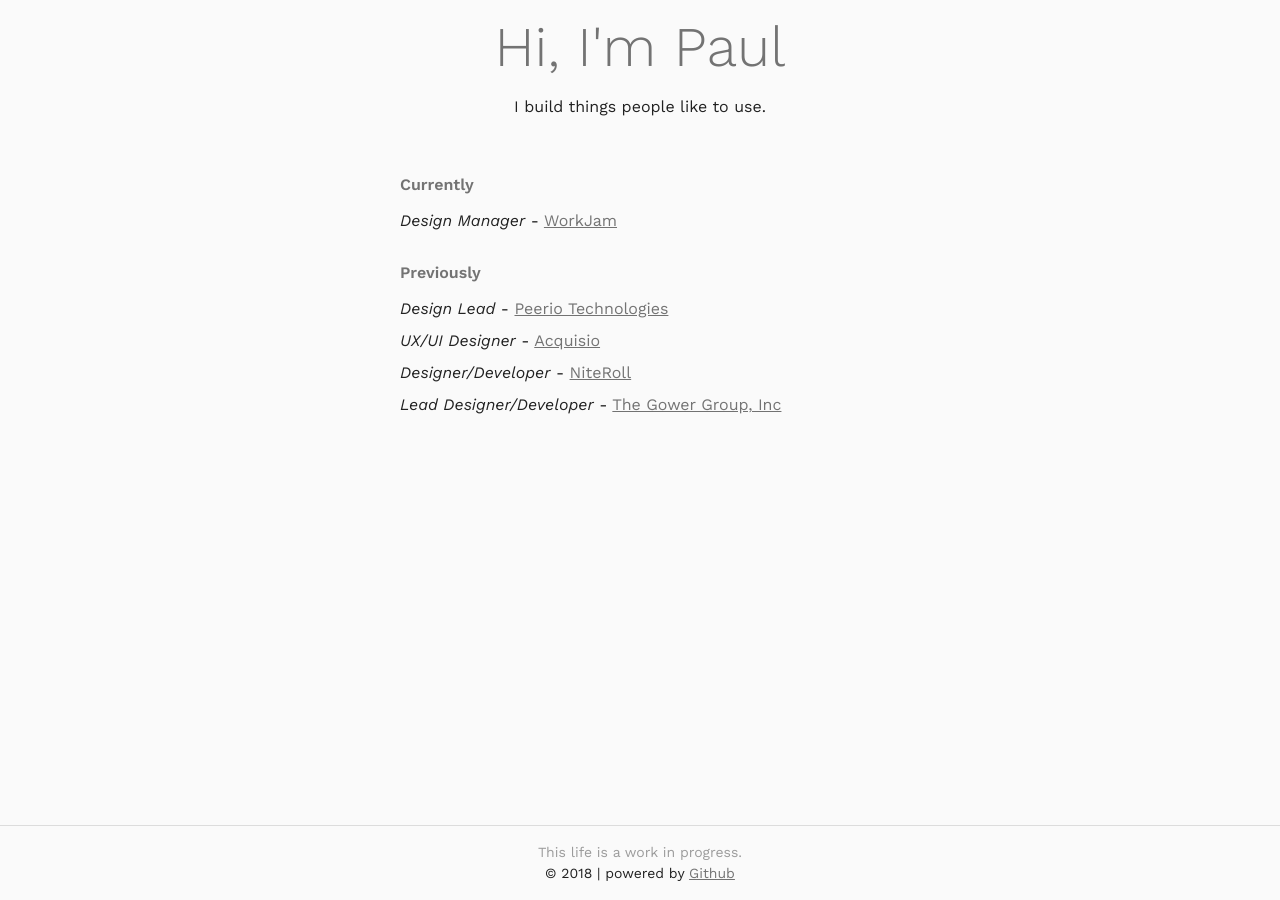
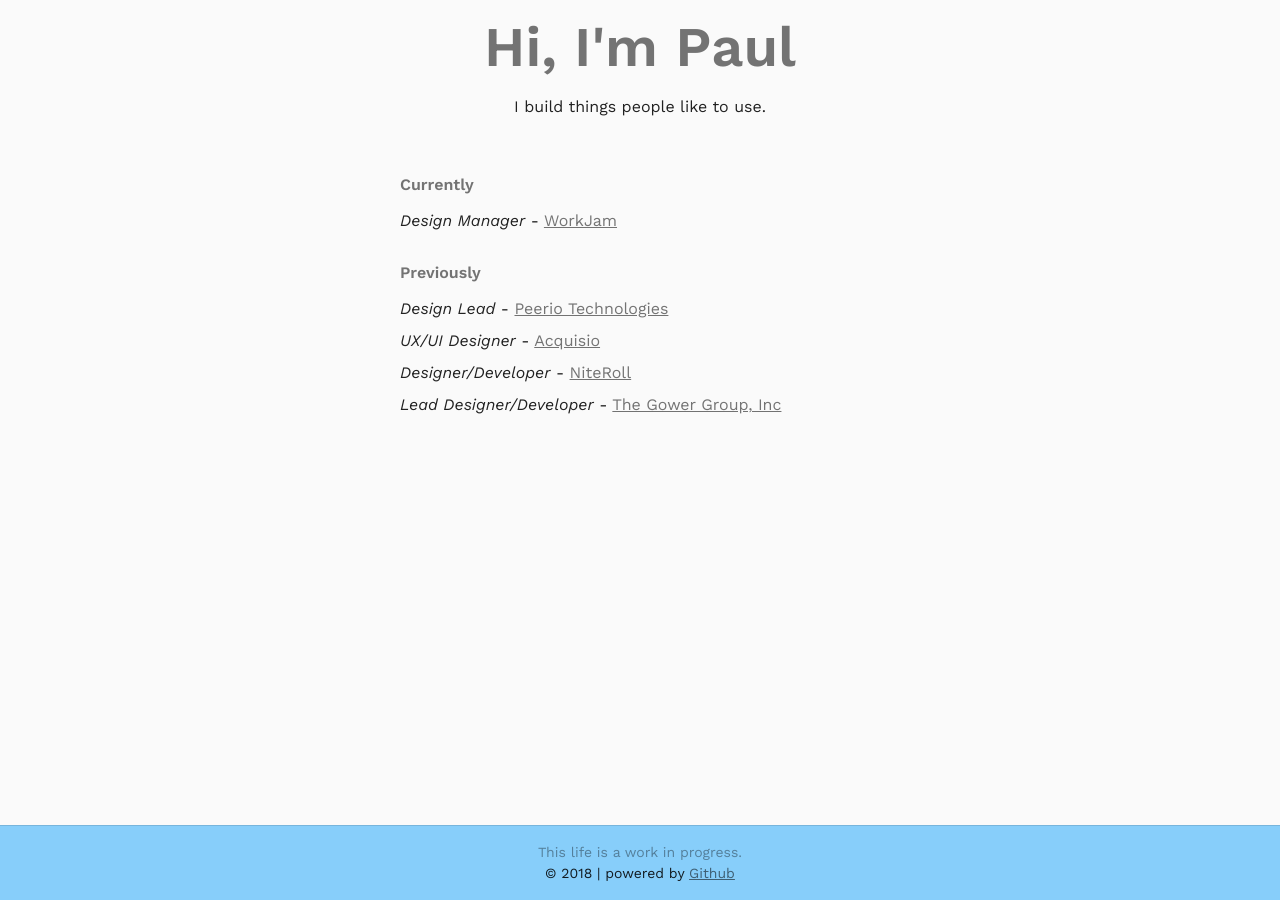
Before and after one commit to paulrdukes/paulrdukes.github.io, a Jekyll site: the page index.html, which Jekyll copies as it is, in a window 1280 px wide. Built offline with Jekyll 4.4.1, drawn with Linux system fonts in a browser that asks for light colours; some web fonts are replaced.

Commit message:
Update styles.css
footer background colour

```diff
--- a/css/styles.css
+++ b/css/styles.css
@@ -36,6 +36,7 @@
 
 /* line 30, ../_sass/styles.sass */
 footer {
+  background: rgb(135, 206, 250);
   border-top: 1px solid rgba(0,0,0, .12);
   flex: none;
   font-size: 14px;
@@ -56,7 +57,7 @@
   font-size: 56px;
   line-height: 63px;
   color: rgba(0, 0, 0, 0.54);
-  font-weight: 300;
+  font-weight: 600;
   padding: 0;
   margin: 0;
 }
```
